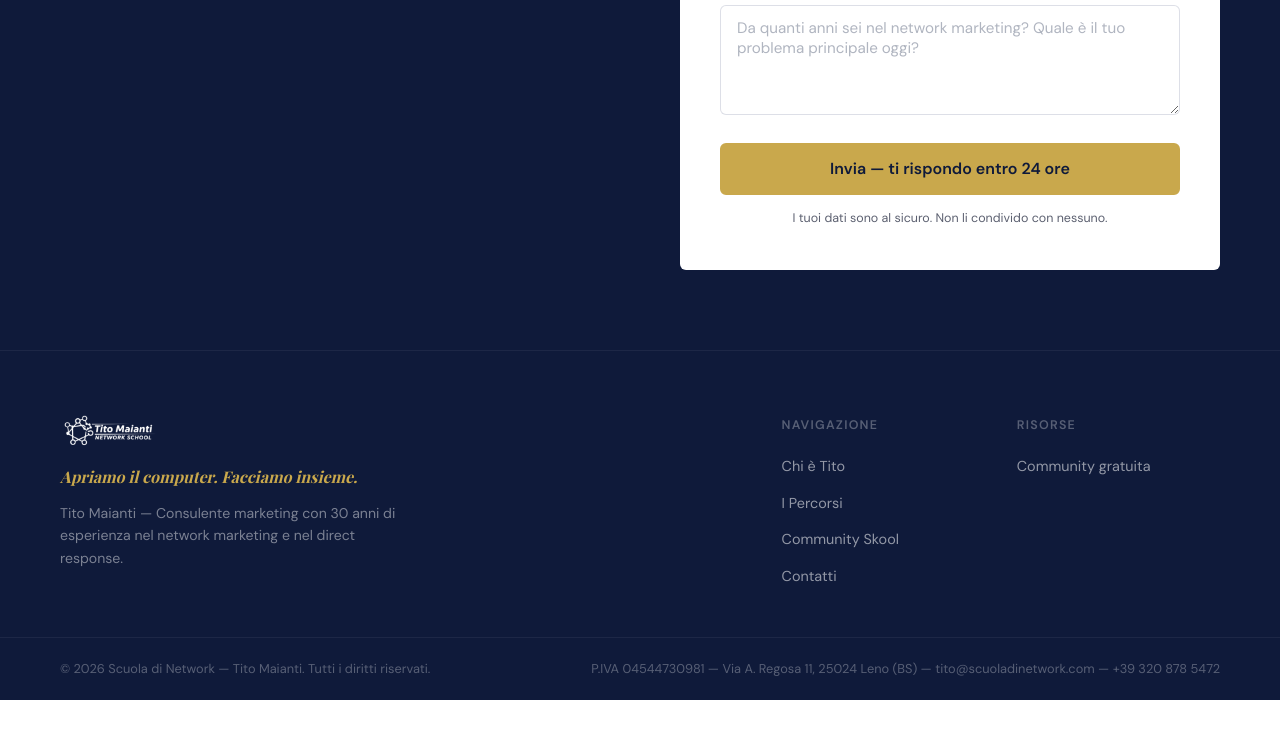
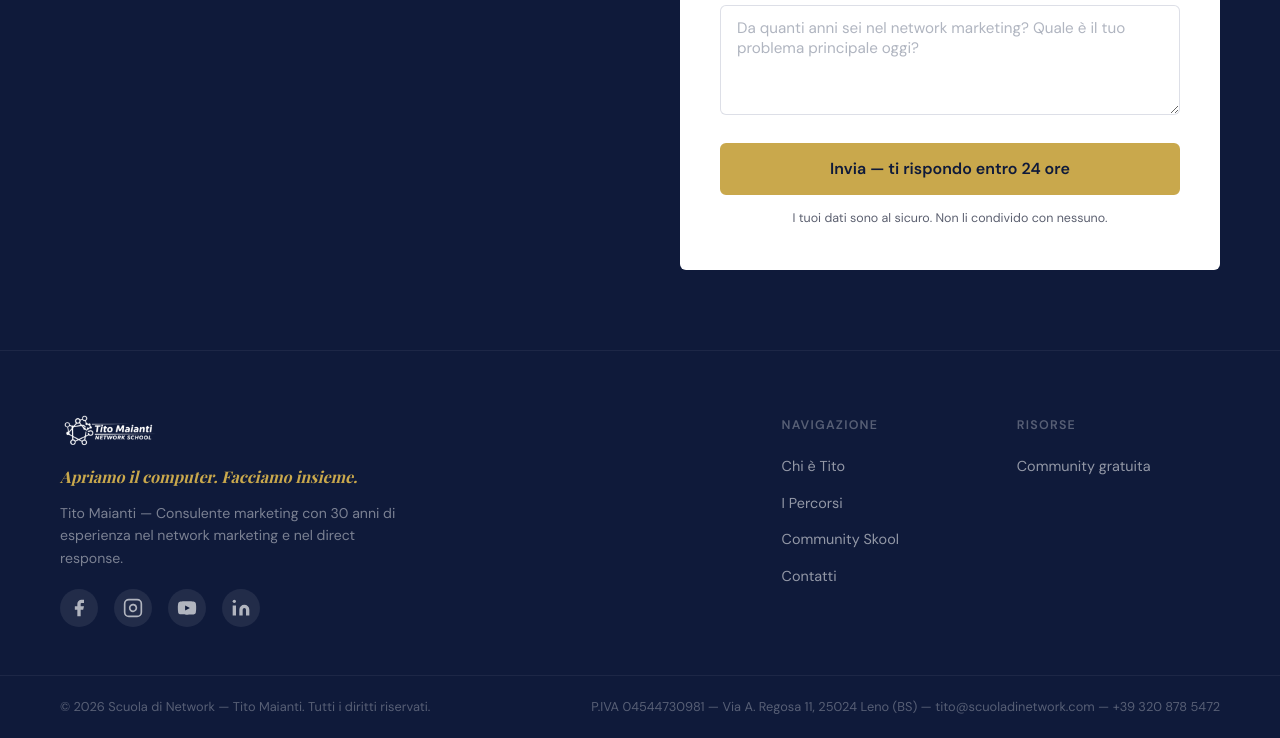
Before and after one commit to tmaianti1965-bot/scuola-di-network, a plain HTML site: page index.html in a window 1280 px wide. Shown: the part 8360-9098 px from the top of the page. Before the commit the page ends 9060 px from the top, so only its background shows below. Drawn offline with nearby package versions, Linux system fonts and the light colour scheme; a web font is replaced by a local one.

Commit message:
Add real social links and LinkedIn icon to footer

```diff
--- a/css/style.css
+++ b/css/style.css
@@ -1181,6 +1181,29 @@ button { cursor: pointer; border: none; background: none; font-family: inherit;
   max-width: 360px;
 }
 
+.footer__social {
+  display: flex;
+  gap: 1rem;
+  margin-top: 1.25rem;
+}
+
+.footer__social a {
+  display: flex;
+  align-items: center;
+  justify-content: center;
+  width: 38px;
+  height: 38px;
+  border-radius: 50%;
+  background: rgba(255,255,255,0.08);
+  color: rgba(255,255,255,0.65);
+  transition: background 0.2s, color 0.2s;
+}
+
+.footer__social a:hover {
+  background: var(--color-accent);
+  color: #fff;
+}
+
 .footer__links {
   display: grid;
   grid-template-columns: 1fr 1fr;
--- a/index.html
+++ b/index.html
@@ -661,6 +661,20 @@
           Tito Maianti — Consulente marketing con 30 anni di esperienza
           nel network marketing e nel direct response.
         </p>
+        <div class="footer__social">
+          <a href="https://www.facebook.com/profile.php?id=61579635776483" target="_blank" rel="noopener" aria-label="Facebook">
+            <svg width="20" height="20" viewBox="0 0 24 24" fill="currentColor"><path d="M18 2h-3a5 5 0 0 0-5 5v3H7v4h3v8h4v-8h3l1-4h-4V7a1 1 0 0 1 1-1h3z"/></svg>
+          </a>
+          <a href="https://www.instagram.com/tito_ottorino_maianti/" target="_blank" rel="noopener" aria-label="Instagram">
+            <svg width="20" height="20" viewBox="0 0 24 24" fill="none" stroke="currentColor" stroke-width="2"><rect x="2" y="2" width="20" height="20" rx="5" ry="5"/><path d="M16 11.37A4 4 0 1 1 12.63 8 4 4 0 0 1 16 11.37z"/><line x1="17.5" y1="6.5" x2="17.51" y2="6.5"/></svg>
+          </a>
+          <a href="https://www.youtube.com/@titomaianti" target="_blank" rel="noopener" aria-label="YouTube">
+            <svg width="20" height="20" viewBox="0 0 24 24" fill="currentColor"><path d="M22.54 6.42a2.78 2.78 0 0 0-1.95-1.96C18.88 4 12 4 12 4s-6.88 0-8.59.46A2.78 2.78 0 0 0 1.46 6.42 29 29 0 0 0 1 12a29 29 0 0 0 .46 5.58 2.78 2.78 0 0 0 1.95 1.96C5.12 20 12 20 12 20s6.88 0 8.59-.46a2.78 2.78 0 0 0 1.95-1.96A29 29 0 0 0 23 12a29 29 0 0 0-.46-5.58z"/><polygon points="9.75 15.02 15.5 12 9.75 8.98 9.75 15.02" fill="#0F1A3A"/></svg>
+          </a>
+          <a href="https://www.linkedin.com/in/tito-maianti/" target="_blank" rel="noopener" aria-label="LinkedIn">
+            <svg width="20" height="20" viewBox="0 0 24 24" fill="currentColor"><path d="M16 8a6 6 0 0 1 6 6v7h-4v-7a2 2 0 0 0-2-2 2 2 0 0 0-2 2v7h-4v-7a6 6 0 0 1 6-6z"/><rect x="2" y="9" width="4" height="12"/><circle cx="4" cy="4" r="2"/></svg>
+          </a>
+        </div>
       </div>
       <div class="footer__links">
         <div class="footer__col">
```
